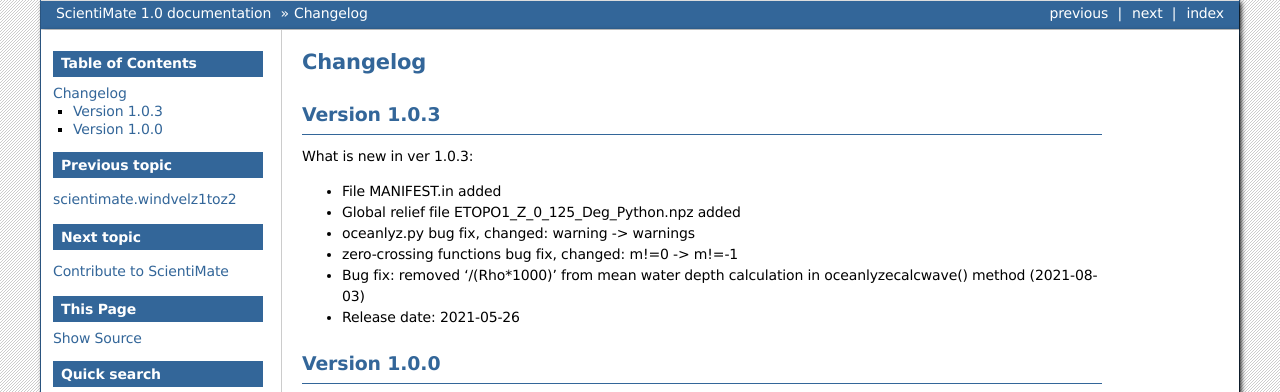
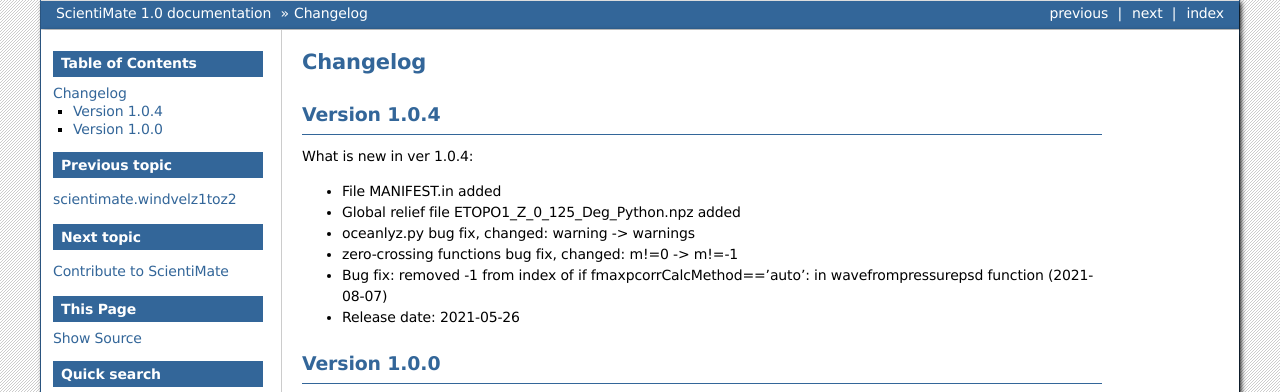
Before and after one commit to akarimp/ScientiMate, a Sphinx documentation site: the page built from docs/4_Changelog.rst, in a window 1280 px wide. Shown: the top 392 px of the page. Built offline with Sphinx 7.4.7, drawn with Linux system fonts in a browser that asks for light colours.

Commit message:
Update 4_Changelog.rst

```diff
--- a/docs/4_Changelog.rst
+++ b/docs/4_Changelog.rst
@@ -1,16 +1,16 @@
 Changelog
 =========
 
-Version 1.0.3
+Version 1.0.4
 -------------
 
-What is new in ver 1.0.3:
+What is new in ver 1.0.4:
 
 * File MANIFEST.in added
 * Global relief file ETOPO1_Z_0_125_Deg_Python.npz added
 * oceanlyz.py bug fix, changed: warning -> warnings
 * zero-crossing functions bug fix, changed: m!=0 -> m!=-1
-* Bug fix: removed '/(Rho*1000)' from mean water depth calculation in oceanlyzecalcwave() method (2021-08-03)
+* Bug fix: removed -1 from index of if fmaxpcorrCalcMethod=='auto': in wavefrompressurepsd function (2021-08-07)
 * Release date: 2021-05-26
 
 Version 1.0.0
```
